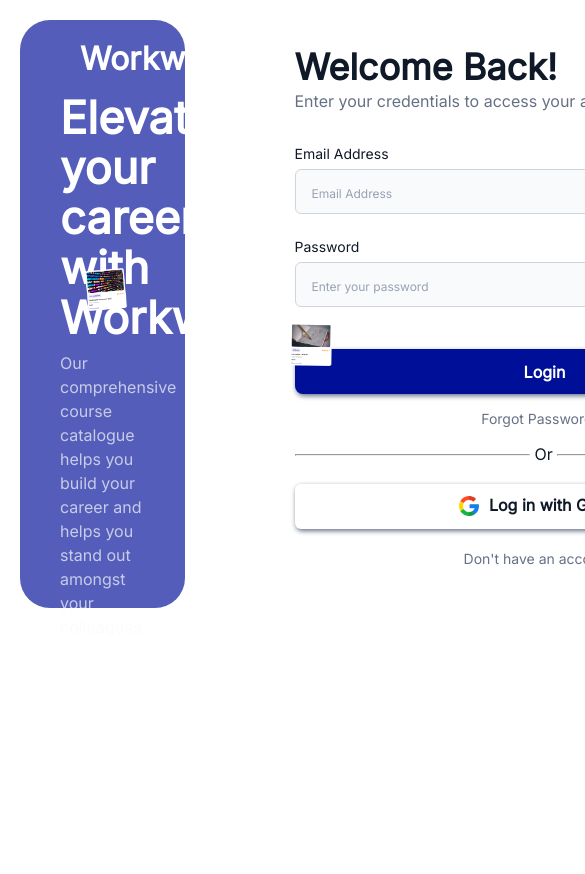
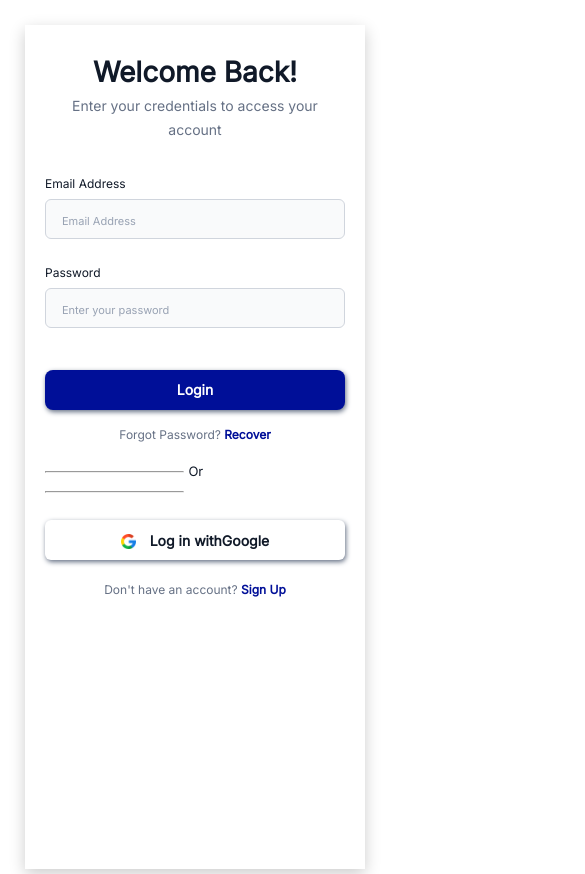
Before and after one commit to saMreact1/Workwise_Project, a plain HTML site: page HTML/login.html in a window 390 px wide. Shown: the top 874 px of the page, 585 px wide, since content can reach past the window. Before the commit the page ends 844 px from the top, so only its background shows below. Drawn offline with Linux system fonts and the light colour scheme.

Commit message:
made the login and sign up page mobile responsive

```diff
--- a/CSS/login.css
+++ b/CSS/login.css
@@ -229,3 +229,96 @@ form p.noacct a {
     line-height: 20px;
     color: #000F98;
 }
+
+
+
+
+@media only screen and (max-width: 480px) {
+    div.container:nth-of-type(1) {
+        display: none;
+    }
+
+    div.container {
+        width: 100%;
+        padding: 5px;
+    }
+
+    div.container .innercont {
+        width: 100%;
+        height: 100vh;
+        padding: 25px 20px;
+        margin-left: 0;
+        margin-top: 0;
+        box-shadow: 0px 5px 15px rgba(0, 0, 0, 0.2);
+    }
+
+    div.container .innercont .txt h2 {
+        font-size: 28px;
+        text-align: center;
+    }
+
+    div.container .innercont .txt p {
+        font-size: 14px;
+        text-align: center;
+        margin-bottom: 30px;
+    }
+
+    form label {
+        font-size: 12px;
+    }
+
+    form input {
+        width: 100%;
+        height: 40px;
+    }
+
+    .input-control .error {
+        font-size: 12px;
+    }
+
+    form input::placeholder {
+        font-size: 11px;
+    }
+
+    form p.forgot {
+        font-size: 12px;
+        margin: 15px 20px;
+    }
+
+    form p.forgot a {
+        font-size: 12px;
+    }
+
+    form hr {
+        width: 46.3%;
+        margin-bottom: 3px;
+    }
+
+    form span {
+        font-size: 13px;
+    }
+
+    form button {
+        width: 100%;
+        height: 40px;
+        font-size: 14px;
+    }
+
+    form button img {
+        width: 15px;
+        height: 15px;
+    }
+
+    form button span {
+        font-size: 14px;
+        bottom: 3px;
+    }
+
+    form p.noacct {
+        font-size: 12px;
+    }
+
+    form p.noacct a {
+        font-size: 12px;
+    }
+}
--- a/CSS/signup.css
+++ b/CSS/signup.css
@@ -276,3 +276,93 @@ form p.login a {
     margin-top: 35px;
     box-shadow: 0 2px 5px rgba(0, 0, 0, 0.2);
 }
+
+
+
+
+@media only screen and (max-width: 480px) {
+    div.container {
+        width: 100%;
+        padding: 5px;
+    }
+
+    div.container:nth-of-type(1) {
+        display: none;
+    }
+
+    div.container:nth-of-type(2) {
+        width: 100%;
+        height: 118vh;
+        padding: 25px 20px;
+        margin-left: 0;
+        margin-top: 0;
+        box-shadow: 0px 5px 15px rgba(0, 0, 0, 0.2);
+    }
+
+    div.container:nth-of-type(2) .txt h2 {
+        font-size: 28px;
+        text-align: center;
+    }
+
+    div.container:nth-of-type(2) .txt p {
+        font-size: 14px;
+        text-align: center;
+    }
+
+    form label {
+        font-size: 12px;
+    }
+
+    form input {
+        width: 100%;
+        height: 40px;
+    }
+
+    .form-control #name_error,
+    .form-control #email_error,
+    .form-control #password_error,
+    .form-control #password2_error {
+        font-size: 12px;
+    }
+
+    form input::placeholder {
+        font-size: 11px;
+    }
+
+    form .hr {
+        width: 100%;
+    }
+
+    form hr {
+        width: 46.1%;
+        margin-bottom: 4px;
+    }
+
+    form .hr span {
+        font-size: 13px;
+    }
+
+    form button {
+        width: 100%;
+        height: 40px;
+        font-size: 13px;
+    }
+
+    form button img {
+        width: 15px;
+        height: 15px;
+        margin-bottom: 2px;
+    }
+
+    form button span {
+        bottom: 4px;
+    }
+
+    form p.login {
+        font-size: 12px;
+    }
+
+    form p.login a {
+        font-size: 12px;
+    }
+}
--- a/HTML/login.html
+++ b/HTML/login.html
@@ -56,11 +56,11 @@
 
                 <p class="forgot">Forgot Password? <a href="/HTML/forgot.html">Recover</a></p>
 
-                <hr> <span>Or</span>
-                <hr>
+                <hr> <span>Or</span> <hr>
 
-                <button type="submit"><img src="/IMG/google.png" alt="google icon"><span>Log in with
-                        Google</span></button>
+                <button type="submit"><img src="/IMG/google.png" alt="google icon">
+                    <span>Log in withGoogle</span>
+                </button>
 
                 <p class="noacct">Don't have an account? <a href="/HTML/signup.html">Sign Up</a></p>
             </form>
```
Also changed, not shown: HTML/signup.html (+1 -2 lines).
